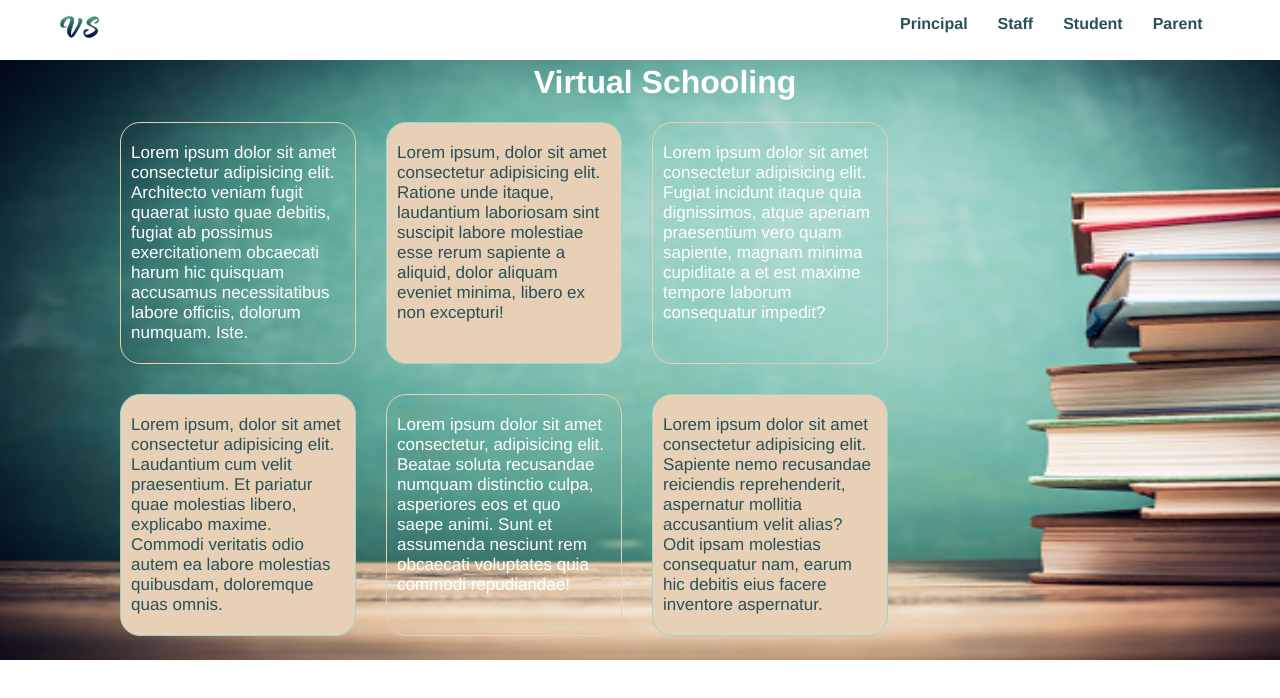
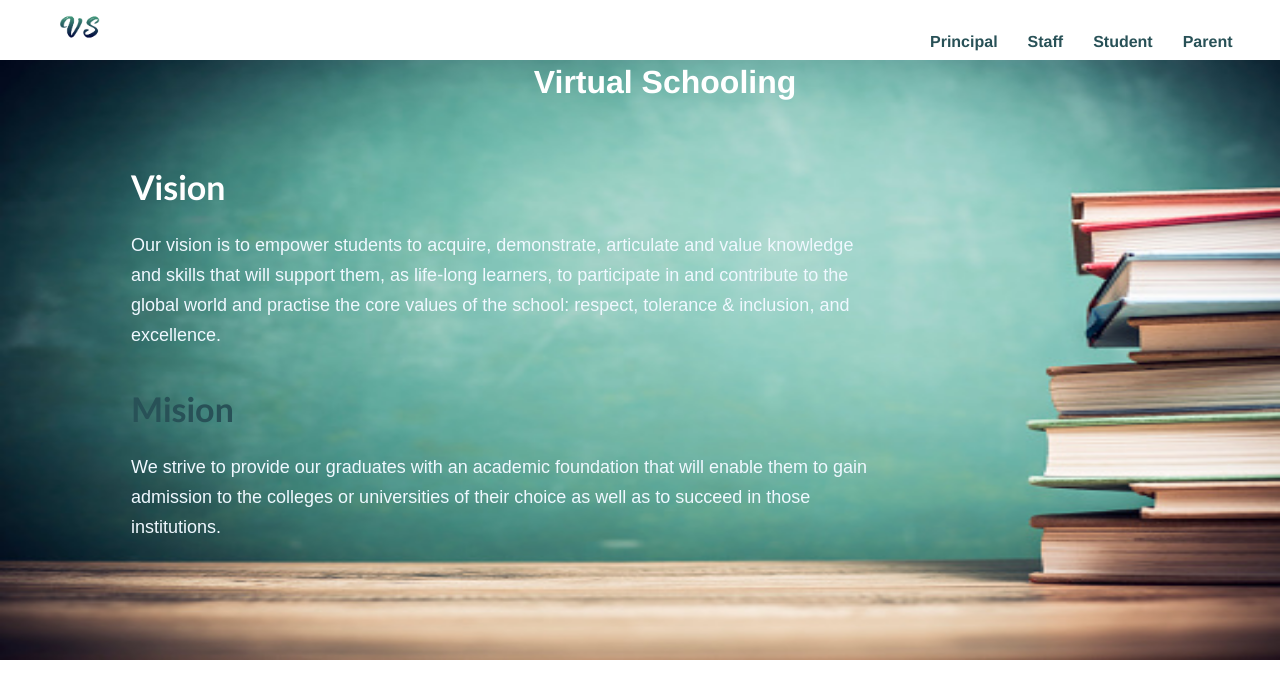
Before and after one commit to Vigneshprabu1398/Education_Frontend, a React (Create React App) app: page / in a window 1280 px wide. Shown: the top 698 px of the page. Built offline with nearby package versions, Linux system fonts and the light colour scheme; a web font is replaced by a local one.

Commit message:
Added Sorting

```diff
--- a/src/Components/Home/Home.css
+++ b/src/Components/Home/Home.css
@@ -1,7 +1,6 @@
 #navbar{
     width: 100%;
     height: 60px;
-    display: flex;
     box-shadow: rgba(0, 0, 0, 0.25) 0px 54px 55px, rgba(0, 0, 0, 0.12) 0px -12px 30px, rgba(0, 0, 0, 0.12) 0px 4px 6px, rgba(0, 0, 0, 0.17) 0px 12px 13px, rgba(0, 0, 0, 0.09) 0px -3px 5px;
 }
 .logo{
@@ -12,16 +11,15 @@
 }
 .text{
     text-decoration: none;
-    justify-content: space-between;
+    justify-content: space-evenly;
     color: #285157;
     font-size: medium;
     font-weight: bolder;
     padding-left: 30px;
-    padding-top: 15px;
     font-family: Helvetica;
 }
 #maintext{
-    padding-left: 800px;
+    margin-left: 800px;
 }
 #content{
     width:100%;
@@ -36,15 +34,10 @@
     margin-left: 50px;
     color: white;
     font-family: Helvetica;
-    overflow: hidd17;
     text-align: center;
 }
 #home-div{
     width: 60%;
-    display: grid;
-    grid-template-columns: repeat(3, 1fr);
-    grid-template-rows: repeat(2, 1fr);
-    grid-gap: 30px;
     margin-left: 120px;
 }
 #home-div>div:nth-child(1){
@@ -52,7 +45,20 @@
     border: 1px solid #e7d0b5;
     color: white;
     height: 200px;
-    font-family: Helvetica;
+    font-family:'Trebuchet MS', 'Lucida Sans Unicode', 'Lucida Grande', 'Lucida Sans', Arial, sans-serif;
+    overflow: hidden;
+    font-size: 17px;
+    padding-top: 20px;
+    padding-left: 10px;
+    padding-right: 10px;
+    border-radius: 20px;
+}
+#home-div>div:nth-child(2){
+    background-color: #e7d0b5;
+    border: 1px solid #a0d5cb;
+    height: 200px;
+    color: #285157;
+    font-family:'Trebuchet MS', 'Lucida Sans Unicode', 'Lucida Grande', 'Lucida Sans', Arial, sans-serif;
     overflow: hidden;
     font-size: 17px;
     padding-top: 20px;
@@ -61,73 +67,8 @@
     padding-bottom: 20px;
     border-radius: 20px;
 }
-#home-div>div:nth-child(2){
-    background-color: #e7d0b5;
-    border: 1px solid #a0d5cb;
-    height: 200px;
-    color: #285157;
-    font-family: Helvetica;
-    overflow: hidden;
-    font-size: 17px;
-    padding-top: 20px;
-    padding-left: 10px;
-    padding-right: 10px;
-    padding-bottom: 20px;
-    border-radius: 20px;
+p{
+    font-family: 'Trebuchet MS', 'Lucida Sans Unicode', 'Lucida Grande', 'Lucida Sans', Arial, sans-serif;
+    line-height: 30px;
+    font-size: large;
 }
-#home-div>div:nth-child(3){
-    background-color: transparent;
-    border: 1px solid #e7d0b5;
-    height: 200px;
-    color: white;
-    font-family: Helvetica;
-    overflow: hidden;
-    font-size: 17px;
-    padding-top: 20px;
-    padding-left: 10px;
-    padding-right: 10px;
-    padding-bottom: 20px;
-    border-radius: 20px;
-}
-#home-div>div:nth-child(4){
-    background-color: #e7d0b5;
-    border: 1px solid #a0d5cb;
-    height: 200px;
-    color: #285157;
-    font-family: Helvetica;
-    overflow: hidden;
-    font-size: 17px;
-    padding-top: 20px;
-    padding-left: 10px;
-    padding-right: 10px;
-    padding-bottom: 20px;
-    border-radius: 20px;
-}
-#home-div>div:nth-child(5){
-    background-color: transparent;
-    border: 1px solid #e7d0b5;
-    height: 200px;
-    color: white;
-    font-family: Helvetica;
-    overflow: hidden;
-    font-size: 17px;
-    padding-top: 20px;
-    padding-left: 10px;
-    padding-right: 10px;
-    padding-bottom: 20px;
-    border-radius: 20px;
-}
-#home-div>div:nth-child(6){
-    background-color: #e7d0b5;
-    border: 1px solid #a0d5cb;
-    height: 200px;
-    color: #285157;
-    font-family: Helvetica;
-    overflow: hidden;
-    font-size: 17px;
-    padding-top: 20px;
-    padding-left: 10px;
-    padding-right: 10px;
-    padding-bottom: 20px;
-    border-radius: 20px;
-}
--- a/src/Components/Home/Home.jsx
+++ b/src/Components/Home/Home.jsx
@@ -18,12 +18,22 @@ export const Home = () =>{
                 <img className="content-img" src={gif} alt="" />
                 <h1 id="home">Virtual Schooling</h1>
                 <div id="home-div">
-                <div>Lorem ipsum dolor sit amet consectetur adipisicing elit. Architecto veniam fugit quaerat iusto quae debitis, fugiat ab possimus exercitationem obcaecati harum hic quisquam accusamus necessitatibus labore officiis, dolorum numquam. Iste.</div>
-                <div>Lorem ipsum, dolor sit amet consectetur adipisicing elit. Ratione unde itaque, laudantium laboriosam sint suscipit labore molestiae esse rerum sapiente a aliquid, dolor aliquam eveniet minima, libero ex non excepturi!</div>
-                <div>Lorem ipsum dolor sit amet consectetur adipisicing elit. Fugiat incidunt itaque quia dignissimos, atque aperiam praesentium vero quam sapiente, magnam minima cupiditate a et est maxime tempore laborum consequatur impedit?</div>
-                <div>Lorem ipsum, dolor sit amet consectetur adipisicing elit. Laudantium cum velit praesentium. Et pariatur quae molestias libero, explicabo maxime. Commodi veritatis odio autem ea labore molestias quibusdam, doloremque quas omnis.</div>
-                <div>Lorem ipsum dolor sit amet consectetur, adipisicing elit. Beatae soluta recusandae numquam distinctio culpa, asperiores eos et quo saepe animi. Sunt et assumenda nesciunt rem obcaecati voluptates quia commodi repudiandae!</div>
-                <div>Lorem ipsum dolor sit amet consectetur adipisicing elit. Sapiente nemo recusandae reiciendis reprehenderit, aspernatur mollitia accusantium velit alias? Odit ipsam molestias consequatur nam, earum hic debitis eius facere inventore aspernatur.</div>
+                <div>
+                    <h1>Vision</h1>
+                    <p>Our vision is to empower students to acquire, demonstrate, articulate
+                       and value knowledge and skills that will support them, as life-long
+                       learners, to participate in and contribute to the global world and
+                       practise the core values of the school: respect, tolerance &
+                       inclusion, and excellence.</p>
+                </div>
+                <div>
+                    <h1>Mision</h1>
+                    <p>We strive to provide our graduates with an academic foundation
+                       that will enable them to gain admission to the colleges or
+                       universities of their choice as well as to succeed in those
+                       institutions.</p>
+                </div>
+
                 </div>
             </div>
         </div>
--- /dev/null
+++ b/src/Components/Sorting/Sorting.css
@@ -0,0 +1,6 @@
+button{
+    height: 30px;
+    font-size: smaller;
+    margin-left: 400px;
+    background-color: rgb(0, 217, 255);
+}
--- /dev/null
+++ b/src/Components/Sorting/Sorting.jsx
@@ -0,0 +1,12 @@
+import './Sorting.css'
+
+export const SortAndFilterButtons = ({handleSort})=>{
+    return (
+            <div>
+                <button className="asc"
+                onClick={() => handleSort("student_name", 1)}>Asc Name</button>
+                <button className="dec"
+                onClick={() => handleSort("student_name", -1)}>Des Name</button>
+            </div>
+    )
+}
--- a/src/Components/Student/Viewstudent.jsx
+++ b/src/Components/Student/Viewstudent.jsx
@@ -5,6 +5,7 @@ import logo from "../Images/logo.png"
 import "./Viewstudent.css";
 import { useContext } from "react";
 import { AppContext } from "../Context/Context";
+import { SortAndFilterButtons } from "../Sorting/Sorting";
 
 export const Viewstudent = ()=>{
     const [list, setList] = useState([])
@@ -17,6 +18,14 @@ export const Viewstudent = ()=>{
         })
     }, [])
 
+    function handleSort(nameBy, order) {
+        if (nameBy === 'student_name' && order === 1)
+            setList((prev) =>
+                [...prev.sort((a, b) => a.student_name > b.student_name ? 1 : -1)])
+        else if (nameBy === 'student_name' && order === -1)
+            setList((prev) =>
+                [...prev.sort((a, b) => a.student_name > b.student_name ? -1 : 1)])
+    }
 
     return(
         <div id="viewstudent">
@@ -25,8 +34,10 @@ export const Viewstudent = ()=>{
               <Link to="/principal"><img className="logo" src={logo} alt="" /></Link>
             </div>
 
-            <h2 className="viewstudent-head">Student Details</h2>
-
+            <h2 className="viewstudent-head">Student Details of X : {state}</h2>
+            <SortAndFilterButtons
+                handleSort={handleSort}
+            />
             <table className="viewstudent-table">
                 <thead>
                     <tr>
@@ -59,6 +70,7 @@ export const Viewstudent = ()=>{
                         }
 
                     }).map((e)=>{
+
                         return(
                             <tbody
                             key={e.student_id}>
```
